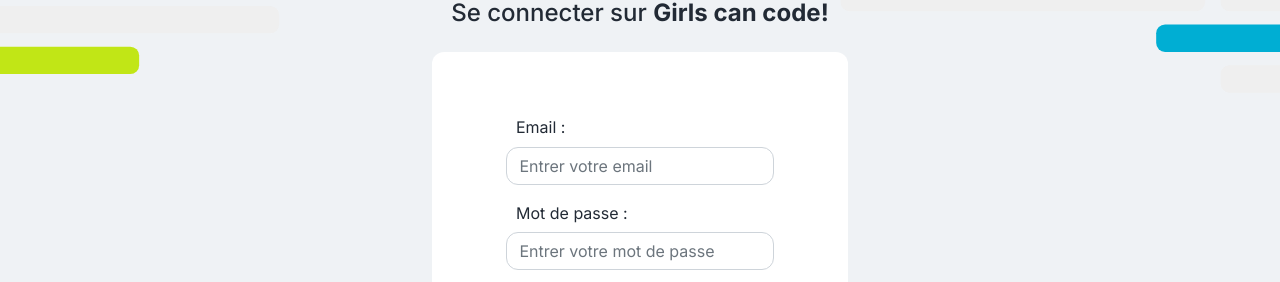
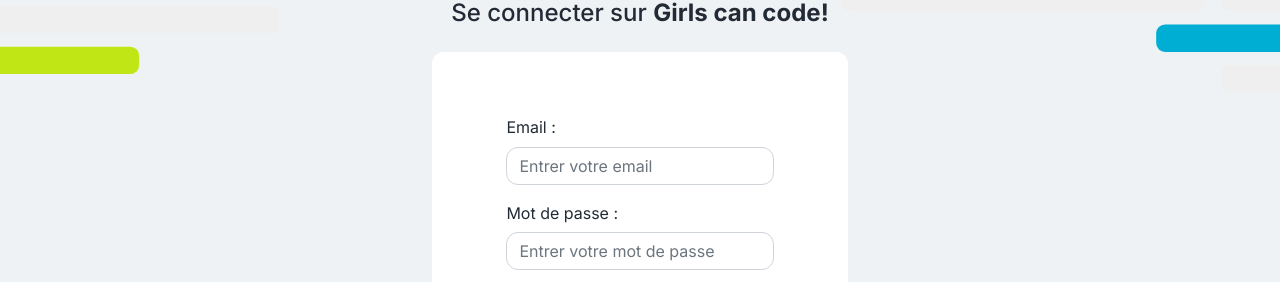
Before and after one commit to prologin/gcc-site, a Vue app in the folder front/: page /connexion in a window 1280 px wide. Shown: the part 157-439 px from the top of the page. Built offline with nearby package versions, Linux system fonts and the light colour scheme.

Commit message:
fix(front): use scoped style

```diff
--- a/front/src/components/LoginComponent.vue
+++ b/front/src/components/LoginComponent.vue
@@ -86,7 +86,7 @@
 })
 </script>
 
-<style>
+<style scoped>
 .hr-text {
   line-height: 1em;
   position: relative;
@@ -124,10 +124,6 @@
   border-radius: var(--global-border-radius) !important;
 }
 
-label, legend {
-  margin-left: 0.6rem;
-}
-
 .prologin-login-button {
   background:
   linear-gradient(white, white) padding-box,
--- a/front/src/components/RegisterComponent.vue
+++ b/front/src/components/RegisterComponent.vue
@@ -216,4 +216,8 @@
 .wizard-h .wizard-h__step span, .wizard-h .wizard-h__step--previous span, .wizard-h .wizard-h__step--current span {
   display: inline-block;
 }
+
+.form-control {
+  border-radius: var(--global-border-radius) !important;
+}
 </style>
--- a/front/src/views/LoginRegisterView.vue
+++ b/front/src/views/LoginRegisterView.vue
@@ -43,6 +43,11 @@
 })
 </script>
 <style scoped>
+
+label {
+  margin-left: 0.6rem !important;
+}
+
 .main-body-style {
   height: 100vh !important;
   background-color: var(--main-light-color) !important;
```
